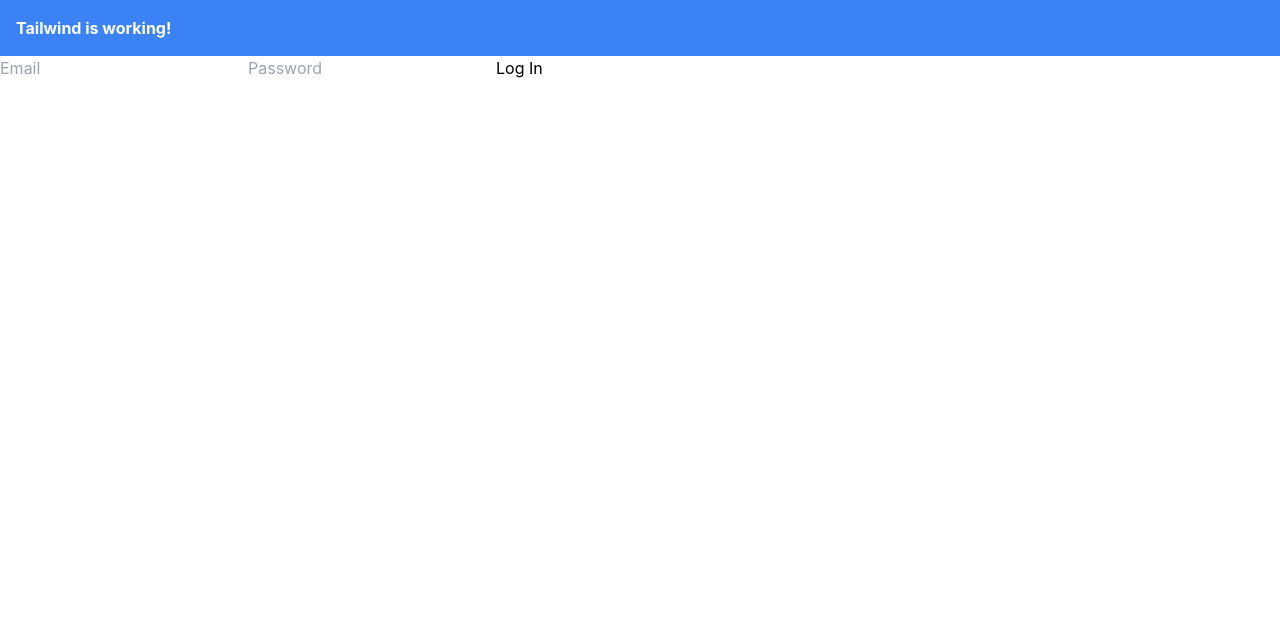
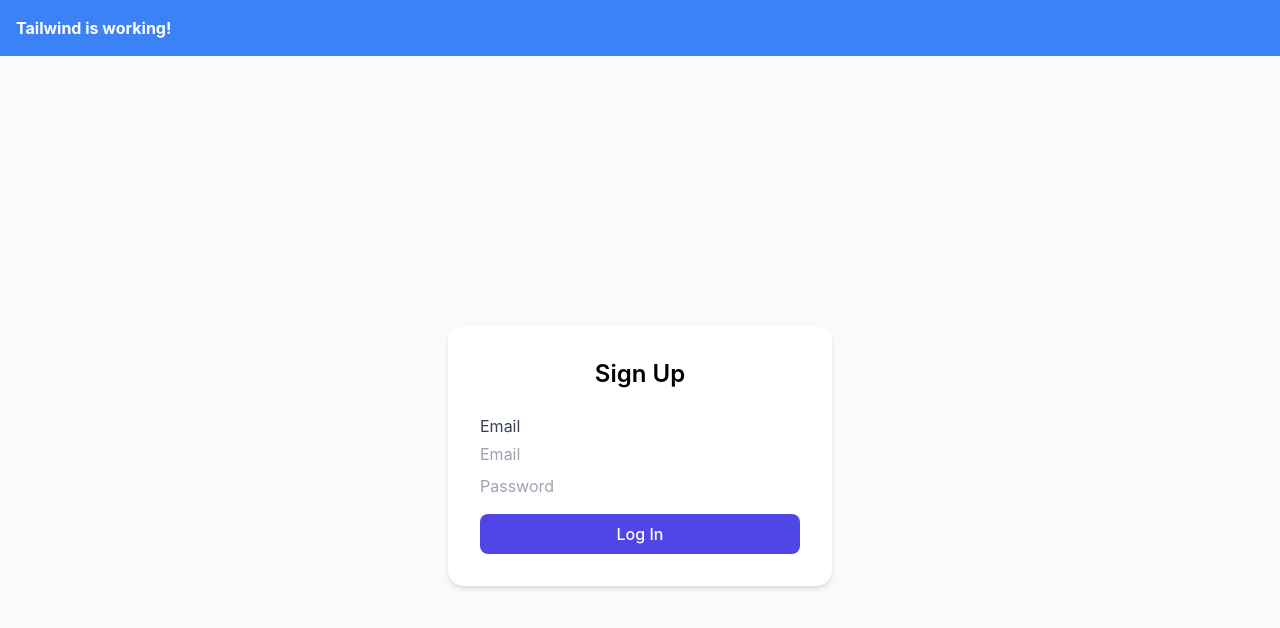
Before and after one commit to deanthonymiller/task-filtering-app, a React (Create React App) app: page /signup in a window 1280 px wide. Shown: the top 628 px of the page. Built offline with nearby package versions, Linux system fonts and the light colour scheme; no server answers.

Commit message:
adding more css then going to start on the node backend

```diff
--- a/src/Pages/Login.tsx
+++ b/src/Pages/Login.tsx
@@ -47,7 +47,10 @@ export default function Login() {
                         placeholder="••••••••"
                     />
                 </label>
-                <button type="submit">Log In</button>
+                <button
+                type="submit"
+                className="w-full py-2 rounded-lg bg-indigo-50 text-white font-medium hover:bg-indigo-700 transition"
+                >Log In</button>
             </form>
         </div>
     )
--- a/src/Pages/SignUp.tsx
+++ b/src/Pages/SignUp.tsx
@@ -20,22 +20,39 @@ export default function SignUp() {
     };
 
     return (
-        <form onSubmit={handleSubmit}>
+        <div className="min-h-screen flex items-center justify-center bg-gray-50">
+            <form
+                onSubmit={handleSubmit}
+                className="bg-white p-8 rounded-2xl shadow-md w-full max-w-sm">
+                <h2 className="text-2xl font-semibold mb-6 text-center">Sign Up</h2>
+                <label className="block mb-2">
+                    <span className="text-gray-700">Email</span>
                     <input
                         type="email"
                         placeholder="Email"
                         required
                         value={email}
                         onChange={(e) => setEmail(e.target.value)}
+                        className="mt-1 block w-full rounded-lg border-gray-300 focus:border-indigo-500 focus:ring-indigo-500"
                     />
+                </label>
+                <label className="block mb-4">
+                    <span className="text-gray-700"></span>
                     <input
                         type="password"
                         placeholder="Password"
                         required
                         value={pw}
                         onChange={(e) => setPw(e.target.value)}
+                        className="mt-1 block w-full rounded-lg border-gray-300 focus:border-indigo-500 focus:ring-indigo-500"
                     />
-            <button type="submit">Log In</button>
+                </label>
+                <button
+                    type="submit"
+                    className="w-full py-2 rounded-lg bg-indigo-600 text-white font-medium hover:bg-indigo-700 transition"
+                >Log In
+                </button>
             </form>
+        </div>
     )
 }
--- a/src/Pages/TaskManger.tsx
+++ b/src/Pages/TaskManger.tsx
@@ -41,15 +41,21 @@ const TaskManager = () => {
     }, [])
 
     return (
-        <div>
-            <h1>Task Manager</h1>
+        <div className="min-h-screen bg-gray-100 p-6">
+            <div className="max-w-3xl mx-auto space-y-6">
+                <h1 className="text-3xl font-bold text-center">My Tasks</h1>
+                <div className="bg-white p-6 rounded-2xl shadow-lg">
                     <TaskForm onAddTask={handleAddTask} />
+                </div>
+                <div className="bg-white p-6 rounded-2xl shadow-lg">
                     <TaskList
                         tasks={tasks}
                         onHandleDeleteTask={handleDeleteTask}
                         onHandleToggleCompletion={handleToggleCompletion}
                     />
                 </div>
+            </div>
+        </div>
     );
 };
 export default TaskManager;
```
Lines whose indentation alone changed are shown as unchanged.
